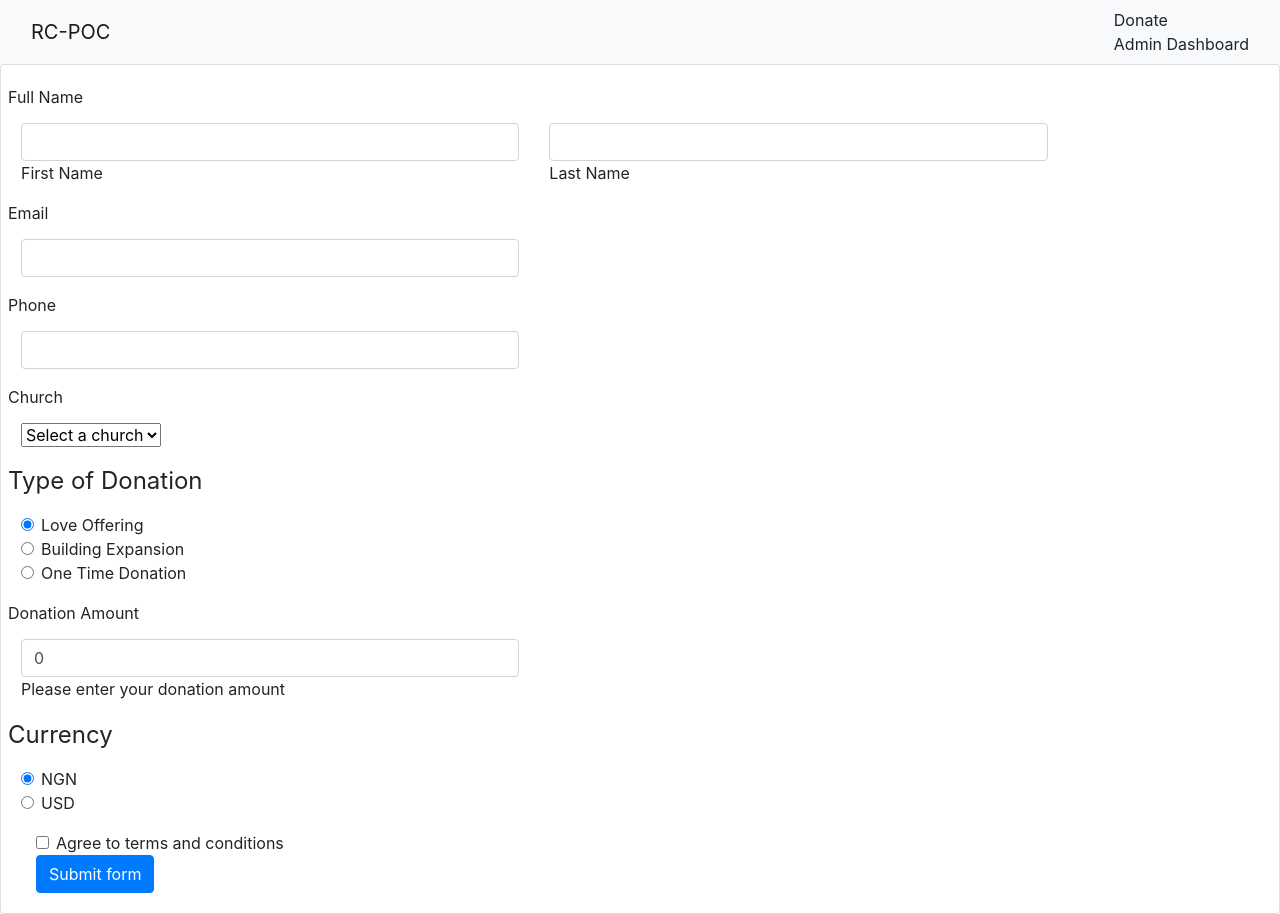
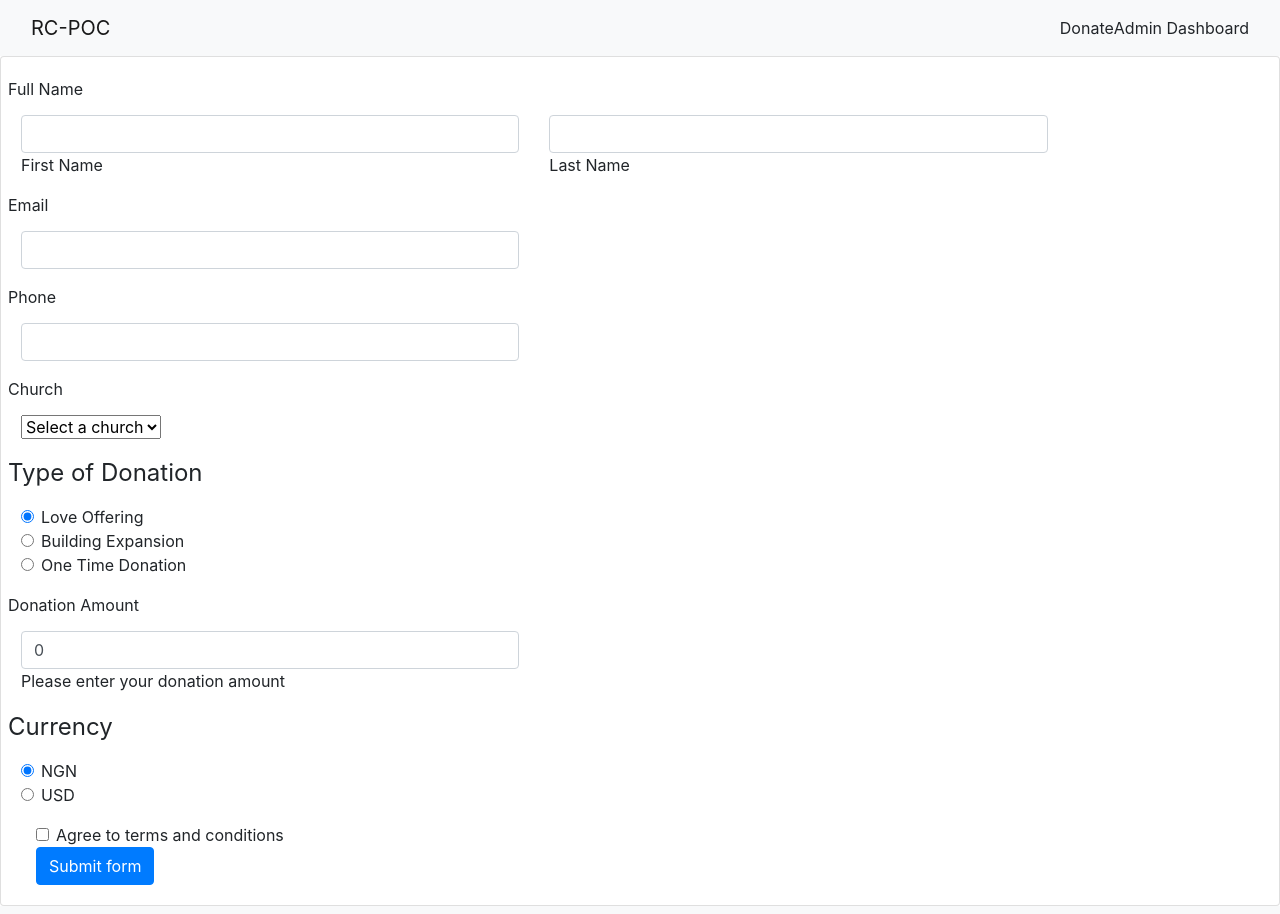
Before and after one commit to timothyakinyelu/flutterwave-payment-test, a Python web app: template src/templates/donations.html in a window 1280 px wide. Run offline with Jinja, Linux system fonts and the light colour scheme; the template is opened without the code that fills it, so the values that code supplies are empty.

Commit message:
- added new classes

```diff
--- a/src/static/css/style.css
+++ b/src/static/css/style.css
@@ -1,3 +1,18 @@
+/* navbar */
+ul.navbar-nav {
+    flex-direction: unset !important;
+}
+.nav-item {
+    display: flex;
+    align-items: center;
+}
+.navbar-nav .nav-link {
+    text-decoration: none;
+    color: #6c757d;
+    font-size: 14px;
+    padding-left: 20px;
+}
+/* donations */
 .form-label-top {
     width: 100%;
     margin-left: 2px;
```
